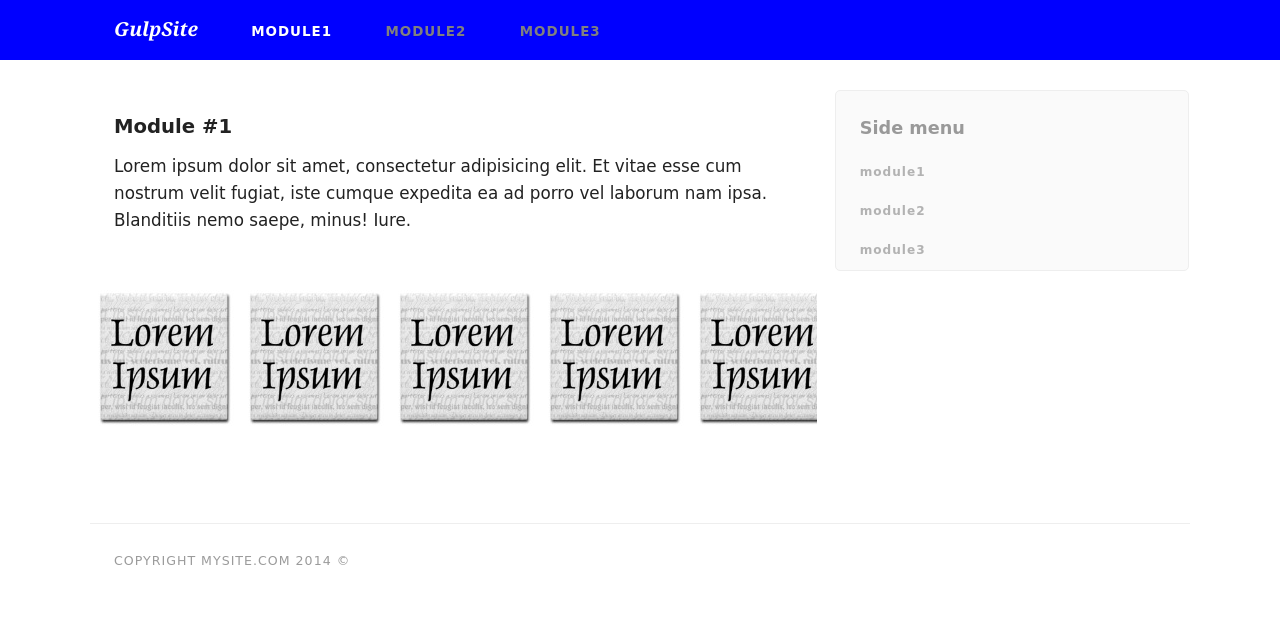
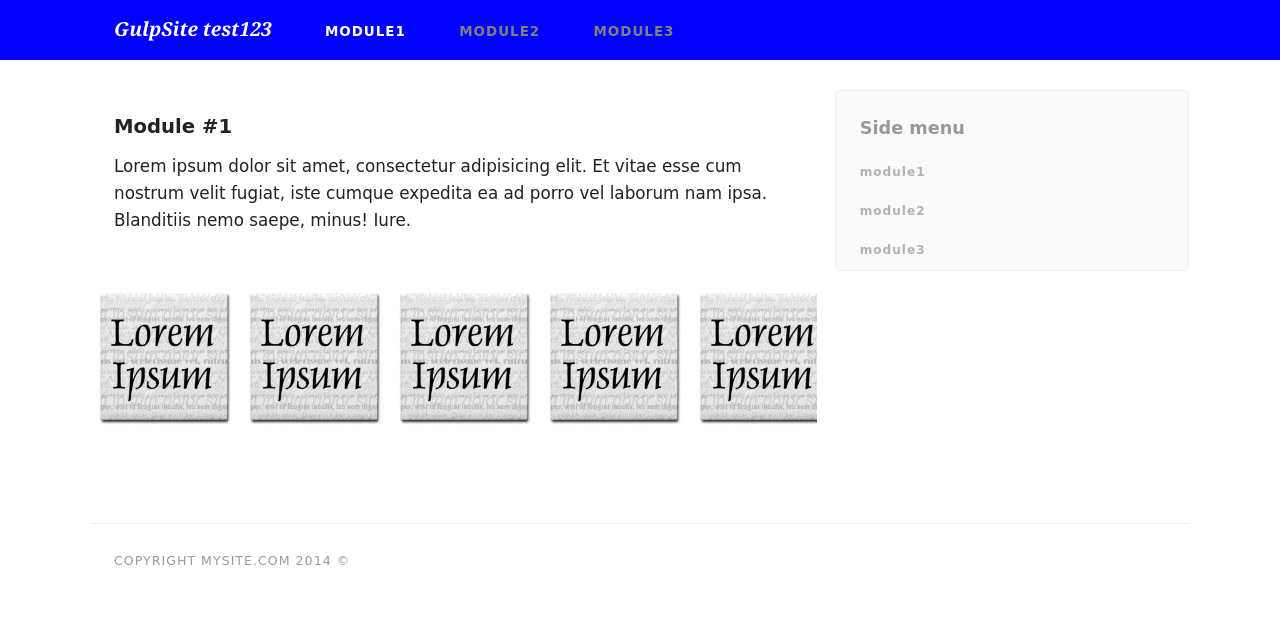
Before and after one commit to ram33/GulpApp, a website: page src/app/index.html in a window 1280 px wide. Drawn offline with nearby package versions, Linux system fonts and the light colour scheme; files that its build step writes are made by us from their sources.

Commit message:
Release v2.1.8

```diff
--- a/bower.json
+++ b/bower.json
@@ -1,6 +1,6 @@
 {
   "name": "MockGulpApp",
-  "version": "1.1.7",
+  "version": "1.1.8",
   "authors": [
     "ram33 <ramesh.kumar@applaudsolutions.com>"
   ],
--- a/package.json
+++ b/package.json
@@ -1,6 +1,6 @@
 {
   "name": "mockgulpapp",
-  "version": "2.1.7",
+  "version": "2.1.8",
   "description": "",
   "main": "index.js",
   "scripts": {
--- a/src/app/index.html
+++ b/src/app/index.html
@@ -20,7 +20,7 @@
 <header>
   <nav class="wrapper">
     <ul ng-controller="NavCtrl">
-      <li class="logo"><a href="#module1">GulpSite</a></li>
+      <li class="logo"><a href="#module1">GulpSite test123</a></li>
       <li ng-class="{active: isActive('module1')}"><a href="#/module1">module1</a></li>
       <li ng-class="{active: isActive('module2')}"><a href="#/module2">module2</a></li>
       <li ng-class="{active: isActive('module3')}"><a href="#/module3">module3</a></li>
```
Also changed, not shown: 1 other file.
